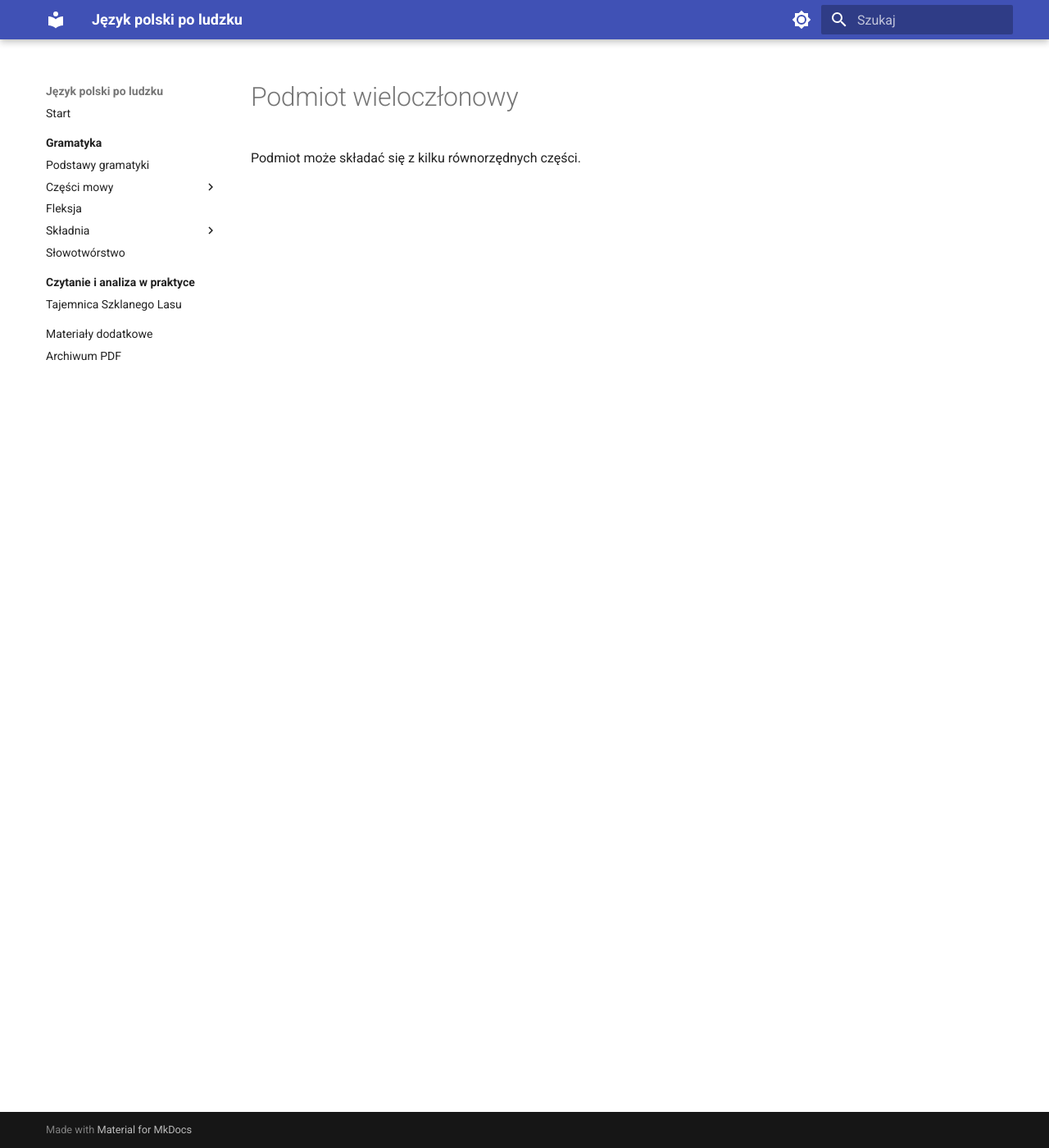
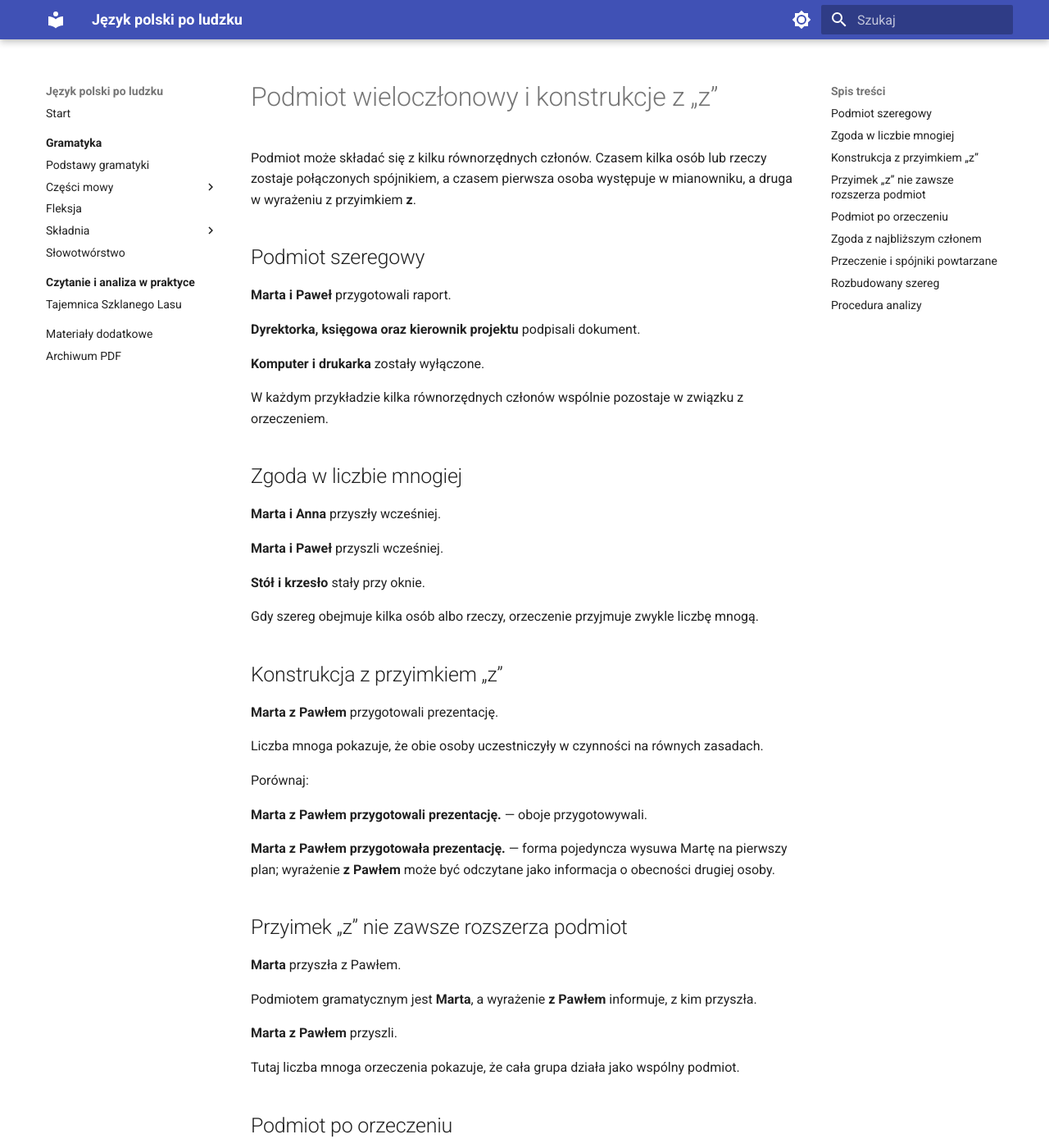
Before and after one commit to dchorazkiewicz/SP_JP, an MkDocs documentation site: the page built from docs/gramatyka/skladnia/podmiot/podmiot-wieloczlonowy.md, in a window 1280 px wide and 1400 px high. Shown: the whole window at 82% size. Built offline with MkDocs 1.6.1 and Material for MkDocs 9.7.7, drawn with Linux system fonts in a browser that asks for light colours; some of the changed text lies outside the part shown.

Commit message:
Expand multi-part subject lesson

```diff
--- a/docs/gramatyka/skladnia/podmiot/podmiot-wieloczlonowy.md
+++ b/docs/gramatyka/skladnia/podmiot/podmiot-wieloczlonowy.md
@@ -1,3 +1,86 @@
-# Podmiot wieloczłonowy
+# Podmiot wieloczłonowy i konstrukcje z „z”
 
-Podmiot może składać się z kilku równorzędnych części.
+Podmiot może składać się z kilku równorzędnych członów. Czasem kilka osób lub rzeczy zostaje połączonych spójnikiem, a czasem pierwsza osoba występuje w mianowniku, a druga w wyrażeniu z przyimkiem **z**.
+
+## Podmiot szeregowy
+
+**Marta i Paweł** przygotowali raport.
+
+**Dyrektorka, księgowa oraz kierownik projektu** podpisali dokument.
+
+**Komputer i drukarka** zostały wyłączone.
+
+W każdym przykładzie kilka równorzędnych członów wspólnie pozostaje w związku z orzeczeniem.
+
+## Zgoda w liczbie mnogiej
+
+**Marta i Anna** przyszły wcześniej.
+
+**Marta i Paweł** przyszli wcześniej.
+
+**Stół i krzesło** stały przy oknie.
+
+Gdy szereg obejmuje kilka osób albo rzeczy, orzeczenie przyjmuje zwykle liczbę mnogą.
+
+## Konstrukcja z przyimkiem „z”
+
+**Marta z Pawłem** przygotowali prezentację.
+
+Liczba mnoga pokazuje, że obie osoby uczestniczyły w czynności na równych zasadach.
+
+Porównaj:
+
+**Marta z Pawłem przygotowali prezentację.** — oboje przygotowywali.
+
+**Marta z Pawłem przygotowała prezentację.** — forma pojedyncza wysuwa Martę na pierwszy plan; wyrażenie **z Pawłem** może być odczytane jako informacja o obecności drugiej osoby.
+
+## Przyimek „z” nie zawsze rozszerza podmiot
+
+**Marta** przyszła z Pawłem.
+
+Podmiotem gramatycznym jest **Marta**, a wyrażenie **z Pawłem** informuje, z kim przyszła.
+
+**Marta z Pawłem** przyszli.
+
+Tutaj liczba mnoga orzeczenia pokazuje, że cała grupa działa jako wspólny podmiot.
+
+## Podmiot po orzeczeniu
+
+Na spotkanie przyszli **dyrektor, księgowa i kierownik projektu**.
+
+Położenie szeregu po orzeczeniu nie zmienia jego funkcji.
+
+## Zgoda z najbliższym członem
+
+W praktyce spotyka się zdania:
+
+Na stole leżał **zeszyt i dwa długopisy**.
+
+Wyraźniejsza wersja brzmi:
+
+Na stole leżały **zeszyt i dwa długopisy**.
+
+W starannym tekście liczba mnoga zwykle lepiej pokazuje, że podmiot obejmuje kilka elementów.
+
+## Przeczenie i spójniki powtarzane
+
+**Ani kierownik, ani zastępczyni** nie podpisali dokumentu.
+
+**I Marta, i Paweł** przedstawili swoje uwagi.
+
+Powtarzający się spójnik nie zmienia tego, że wszystkie człony tworzą wspólny podmiot.
+
+## Rozbudowany szereg
+
+**Nowa kierowniczka działu oraz dwaj doświadczeni specjaliści z centrali** przedstawili plan zmian.
+
+Każdy człon ma własne określenia, ale oba pozostają równorzędne wobec orzeczenia **przedstawili**.
+
+## Procedura analizy
+
+1. Wskaż wszystkie człony połączone spójnikiem albo przyimkiem **z**.
+2. Sprawdź, czy uczestniczą w czynności na równych zasadach.
+3. Odczytaj liczbę orzeczenia.
+4. Ustal, czy drugi składnik jest częścią wspólnego podmiotu, czy tylko dodatkową informacją.
+
+[Przejdź dalej: podmiot logiczny i konstrukcje nietypowe](../podmiot-logiczny-i-konstrukcje-nietypowe/){ .md-button .md-button--primary }
```
